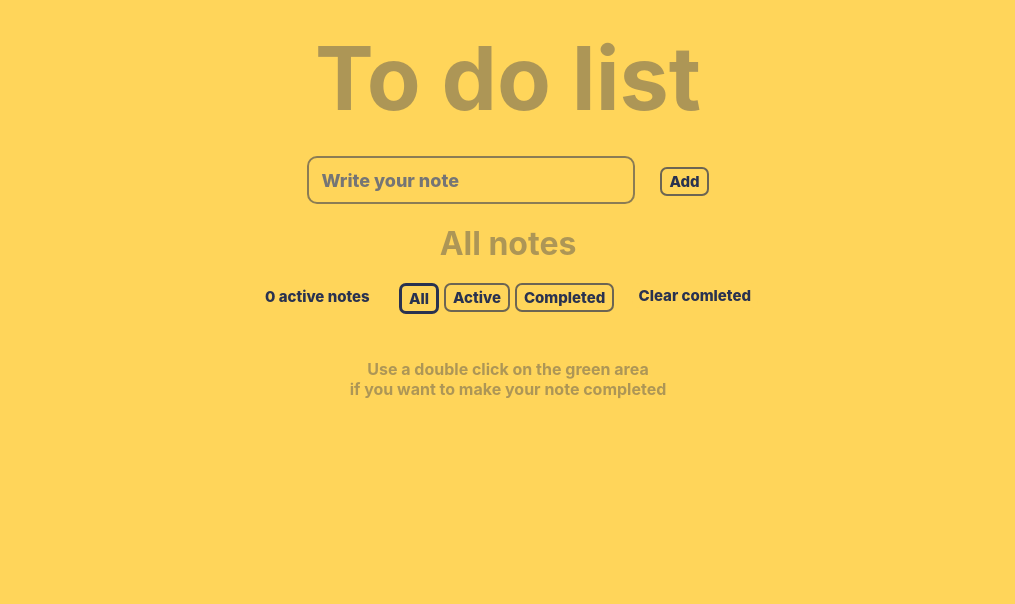
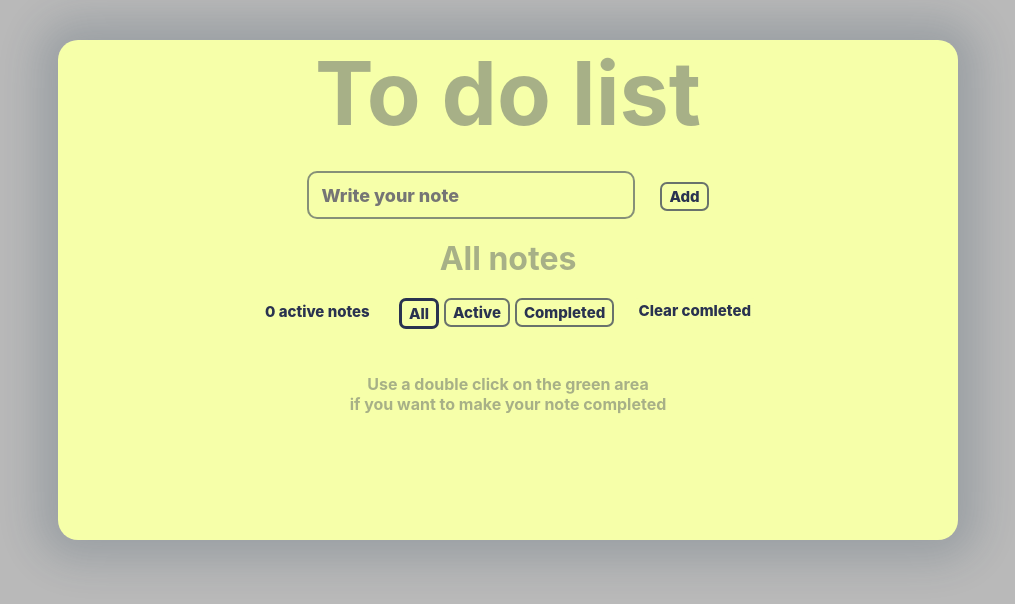
Before and after one commit to Bond1q/todo-react, a React (Create React App) app: page / in a window 1280 px wide. Shown: the top 604 px of the page, without its empty margins (132-1147 px from the left). Built offline with nearby package versions, Linux system fonts and the light colour scheme.

Commit message:
styles change

```diff
--- a/src/App.css
+++ b/src/App.css
@@ -1,5 +1,15 @@
 .App {
   text-align: center;
+  width: 900px;
+  background: rgb(246, 255, 169);
+  margin: 0 auto;
+  min-height: 500px;
+	margin-top: 40px;
+  border-radius: 20px;
+  -webkit-box-shadow: 0px 0px 40px 20px rgba(34, 60, 80, 0.2);
+-moz-box-shadow: 0px 0px 40px 20px rgba(34, 60, 80, 0.2);
+box-shadow: 0px 0px 40px 20px rgba(34, 60, 80, 0.2);
+
 }
 .mainTitle{
 	margin-top: 25px;
@@ -10,6 +20,7 @@
 }
 .hint{
 	margin-top: 45px;
+	padding-bottom: 20px;
 	font-size:1em;
 	font-weight: bold;
 	color:#29325062;
--- a/src/Components/InputNote/InputNote.module.css
+++ b/src/Components/InputNote/InputNote.module.css
@@ -1,12 +1,12 @@
-.inputElement{
+.inputElement {
   display: inline-block;
   margin-right: 10px;
   margin-bottom: 20px;
 }
-.inputElement input{
+.inputElement input {
   width: 300px;
   height: 30px;
-	background-color: #ffd55a;
+  background-color: rgb(246, 255, 169);
   border: 2px solid #2932508a;
   border-radius: 10px;
   outline: none;
@@ -20,55 +20,50 @@
 .inputElement input:focus {
   border: 2px solid #293250;
 }
-
-.buttonElement{
+.buttonElement {
   margin-left: 15px;
   display: inline-block;
 }
-.buttonElement button{
+.buttonElement button {
   font-weight: 800;
-
   cursor: pointer;
-	border:none;
+  border: none;
   outline: none;
   font-size: 15px;
   color: #293250;
-	background: #ffd55a;
+  background: rgb(246, 255, 169);
   border: 2px solid #293250af;
   border-radius: 7px;
   padding: 3px 7px;
-
-
 }
 .buttonElement button:active {
-	background: #6dd47e;
   border: 2px solid #293250;
-	transition:  0.3s;
+  background: rgb(239, 255, 93);
 
-
+  transition: 0.3s;
 }
 .buttonElement button:hover {
   box-sizing: border-box;
-	background: #6dd47e83;
   text-decoration: underline;
+  border: 2px solid #293250;
+  -webkit-box-shadow: 0px 0px 10px 1px rgb(92, 92, 92);
+  -moz-box-shadow: 0px 0px 10px px rgb(92, 92, 92);
+  box-shadow: 0px 0px 10px 1px rgb(92, 92, 92);
+
 }
 
-
 @media screen and (max-width: 479px) {
-	 body{
+  body {
     overflow-x: hidden;
   }
   .buttonElement button:active {
     background: 0;
     border: 0;
     transition: 0;
-
-
   }
   .buttonElement button:hover {
     box-sizing: 0;
     background: 0;
     text-decoration: 0;
   }
-
 }
--- a/src/Components/Navbar/Navbar.module.css
+++ b/src/Components/Navbar/Navbar.module.css
@@ -33,7 +33,7 @@
 	outline: none;
 	font-size: 15px;
 	color: #293250;
-	background: #ffd55a;
+	background: rgb(246, 255, 169);
 	border: 2px solid #293250af;
 	border-radius: 7px;
 	padding: 3px 7px;
@@ -48,8 +48,11 @@
 
 .flexRow  button:hover {
 	box-sizing: border-box;
-	background: #6dd47e83;
- }
+	/* background: rgb(238, 255, 84); */
+	-webkit-box-shadow: 0px 0px 10px 1px rgb(92, 92, 92);
+-moz-box-shadow: 0px 0px 10px px rgb(92, 92, 92);
+box-shadow: 0px 0px 10px 1px rgb(92, 92, 92);
+}
 
 .clearAllCompleted  button{
 	font-weight: 800;
@@ -60,7 +63,7 @@
 	outline: none;
 	font-size: 15px;
 	color: #293250;
-	background: #ffd55a;
+	background: rgb(246, 255, 169);
 	/* border: 2px solid #293250af; */
 	border-radius: 7px;
 	padding: 3px 7px;
@@ -69,7 +72,6 @@
 }
 .clearAllCompleted  button:active {
 
-	background: #6dd47e;
 	/* border: 2px solid #293250; */
 	text-decoration: underline;
 	transition:  0.3s;
@@ -79,8 +81,10 @@
  }
 .clearAllCompleted  button:hover {
 	box-sizing: border-box;
-	background: #6dd47e83;
 	/* border: 2px solid #293250; */
+	/* -webkit-box-shadow: 0px 0px 10px 1px rgb(92, 92, 92);
+	-moz-box-shadow: 0px 0px 10px px rgb(92, 92, 92);
+	box-shadow: 0px 0px 10px 1px rgb(92, 92, 92); */
 	text-decoration: underline;
  }
 
--- a/src/Components/Notes/Note/Note.module.css
+++ b/src/Components/Notes/Note/Note.module.css
@@ -1,11 +1,11 @@
 .note{
 	box-sizing: border-box;
-	background: #6dd47e;
+	background: rgb(246, 255, 169);
 	width:500px ;
 	margin: 0 auto;
 	padding: 10px 0;
 	padding-left: 15px;
-	border-bottom: 1px solid #29325052;
+	border-bottom: 2px solid #29325052;
 	color: #293250;
 	font-size: 20px;
 	font-weight: 600;
--- a/src/index.css
+++ b/src/index.css
@@ -1,33 +1,22 @@
-
-
-*{
-	font-family: -apple-system, 'Nunito', 'Segoe UI', 'Roboto', 'Oxygen',
-	'Ubuntu', 'Cantarell', 'Fira Sans', 'Droid Sans', 'Helvetica Neue',
-	sans-serif;
-	color: #293250;
+* {
+	font-family: -apple-system, 'Nunito', 'Segoe UI', 'Roboto', 'Oxygen', 'Ubuntu', 'Cantarell', 'Fira Sans', 'Droid Sans', 'Helvetica Neue', sans-serif;
+  color: #293250;
 }
-
 body {
   margin: 0;
-  font-family: -apple-system, 'Nunito', 'Segoe UI', 'Roboto', 'Oxygen',
-    'Ubuntu', 'Cantarell', 'Fira Sans', 'Droid Sans', 'Helvetica Neue',
-    sans-serif;
+  font-family: -apple-system, 'Nunito', 'Segoe UI', 'Roboto', 'Oxygen', 'Ubuntu', 'Cantarell', 'Fira Sans', 'Droid Sans', 'Helvetica Neue', sans-serif;
   -webkit-font-smoothing: antialiased;
   -moz-osx-font-smoothing: grayscale;
-  background: #ffd55a;
+  background: #b9b9b9;
   color: #293250;
-
 }
-
-
-.typeNotes{
-	text-align: center;
-	margin-bottom: 10px;
-	font-size:2em;
-	font-weight: bold;
-	color:#29325062;
+.typeNotes {
+  text-align: center;
+  margin-bottom: 10px;
+  font-size: 2em;
+  font-weight: bold;
+  color: #29325062;
 }
-
 /* code {
   font-family: source-code-pro, Menlo, Monaco, Consolas, 'Courier New',
     monospace;
--- /dev/null
+++ b/src/index.less
@@ -0,0 +1,33 @@
+* {
+	font-family: -apple-system, 'Nunito', 'Segoe UI', 'Roboto', 'Oxygen',
+		'Ubuntu', 'Cantarell', 'Fira Sans', 'Droid Sans', 'Helvetica Neue',
+		sans-serif;
+	color: #293250;
+}
+
+body {
+	margin: 0;
+	font-family: -apple-system, 'Nunito', 'Segoe UI', 'Roboto', 'Oxygen',
+		'Ubuntu', 'Cantarell', 'Fira Sans', 'Droid Sans', 'Helvetica Neue',
+		sans-serif;
+	-webkit-font-smoothing: antialiased;
+	-moz-osx-font-smoothing: grayscale;
+	background: #ffd55a;
+	color: #293250;
+
+}
+
+
+.typeNotes {
+	text-align: center;
+	margin-bottom: 10px;
+	font-size: 2em;
+	font-weight: bold;
+	color: #29325062;
+}
+
+
+/* code {
+  font-family: source-code-pro, Menlo, Monaco, Consolas, 'Courier New',
+    monospace;
+} */
```
Lines whose indentation alone changed are shown as unchanged.
